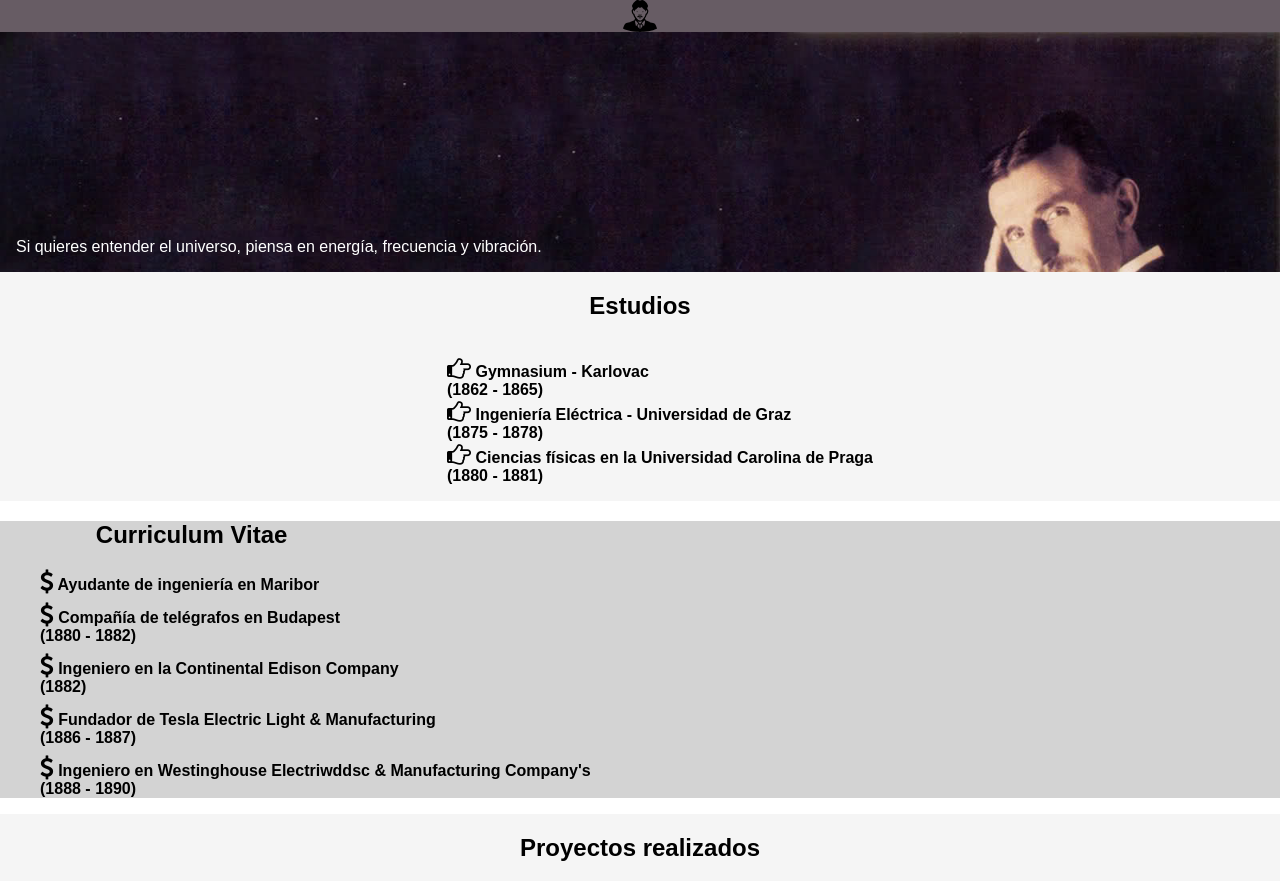
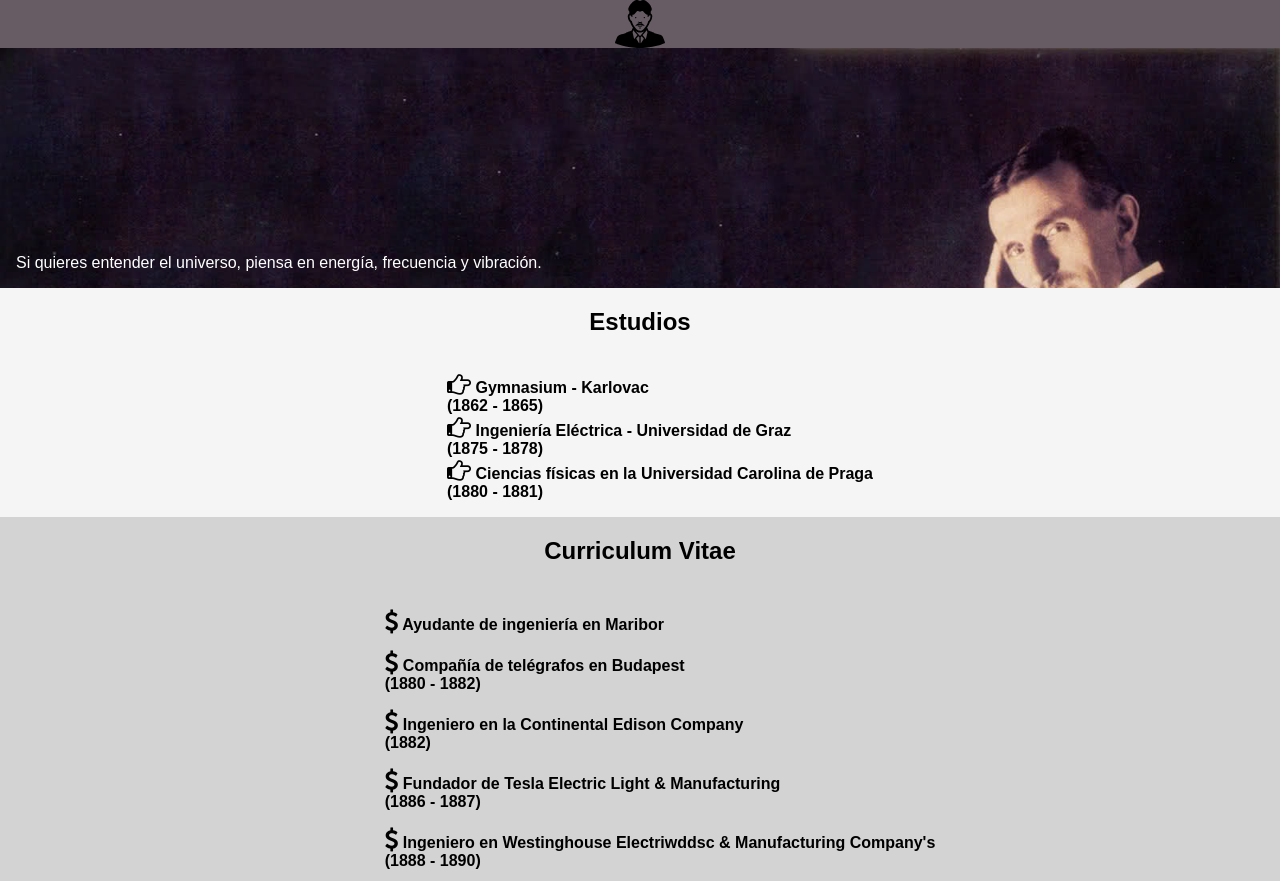
Before and after one commit to jonathan-yanez-23/proyectos-practicas, a plain HTML site: page index.html in a window 1280 px wide. Shown: the top 881 px of the page. Drawn offline with Linux system fonts and the light colour scheme.

Commit message:
Archivos modificados

```diff
--- a/index.html
+++ b/index.html
@@ -65,8 +65,8 @@
         <div class="iluminacion-inalambrica">
             <h2 class="iluminacion-inalambrica__titulo">Iluminacion inalambrica</h2>
         </div>
-        <div class="oscilador-tesla">
-            <h2 class="oscilador-tesla__titulo">Oscilador de Tesla</h2>
+        <div class="lucesneon">
+            <h2 class="lucesneon__titulo">Luces de neon</h2>
         </div>
         <div class="experimento-rayosx">
             <h2 class="experimento-rayosx__titulo"> Experimento de rayos X</h2>
--- a/sass/style.scss
+++ b/sass/style.scss
@@ -1,4 +1,4 @@
-
+$backgrounds_proyectos: "","","","",""
 body{
     margin: 0;
     font-family: Arial;
@@ -22,7 +22,7 @@ body{
         }
     }
     .logotesla{
-        height: 2em;
+        height: 3em;
     }
 }
 
@@ -73,14 +73,16 @@ body{
 
 .cv{
     background-color: lightgray;
-    position: relative;
+    display: flex;
+    flex-direction: column;
+    align-items: center;
     &__titulo{
         width: fit-content;
-        right: 50%;
-        transform: translateX(50%);
     }
     ul{
         list-style-type: none;
+        display: flex;
+        flex-direction: column;
 
         li{
             font-weight: bold;
@@ -102,7 +104,3 @@ body{
         width: 100%;
     }
 }
-
-
-
-$backgrounds_proyectos: "","","","",""
```
Also changed, not shown: images/controlremoto_background.jpg (added), images/lucesneon_background.jpg (added), images/rayosx_background.jpg (added), images/wirelesslight_background.jpg (added), sass/style.css, 1 other file.
